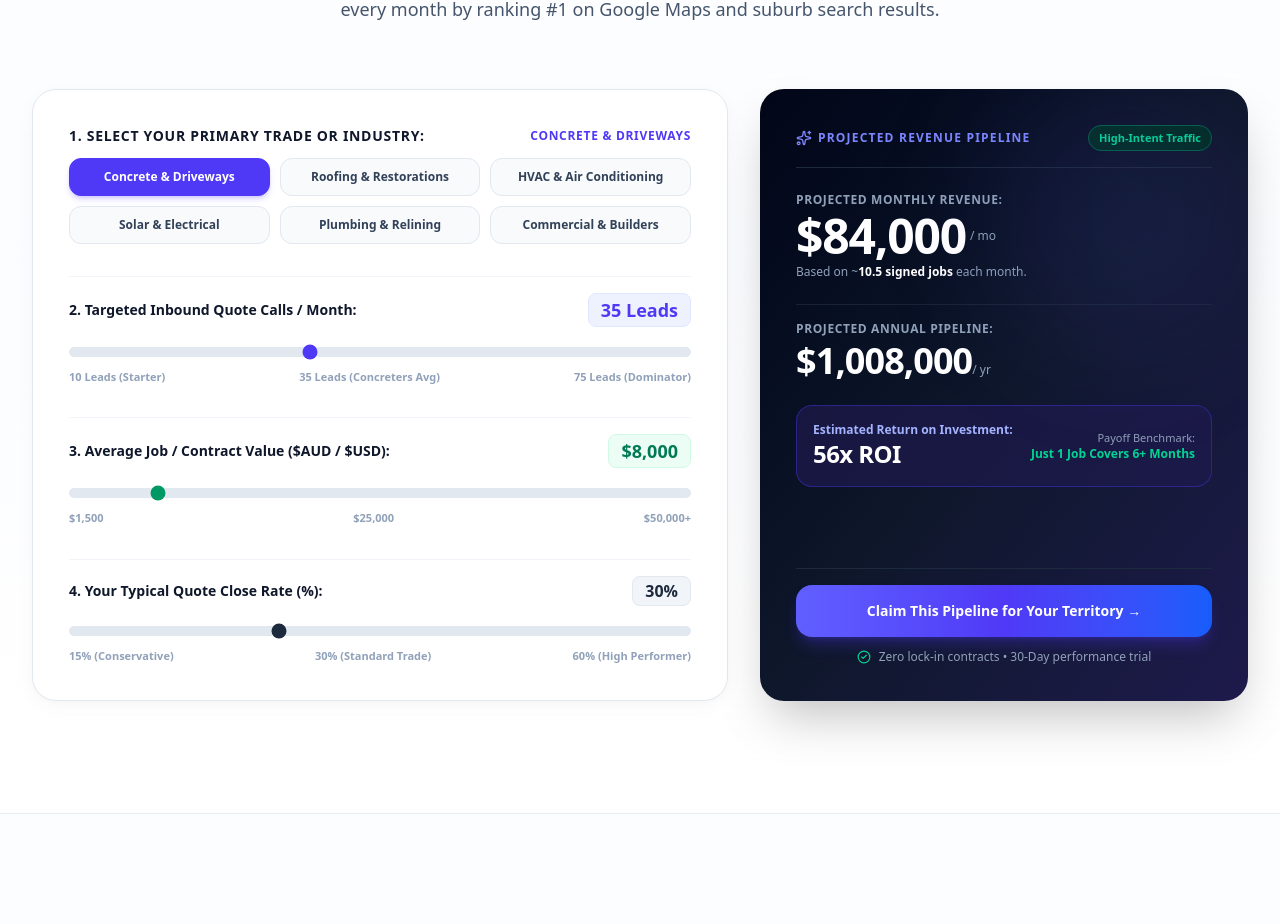
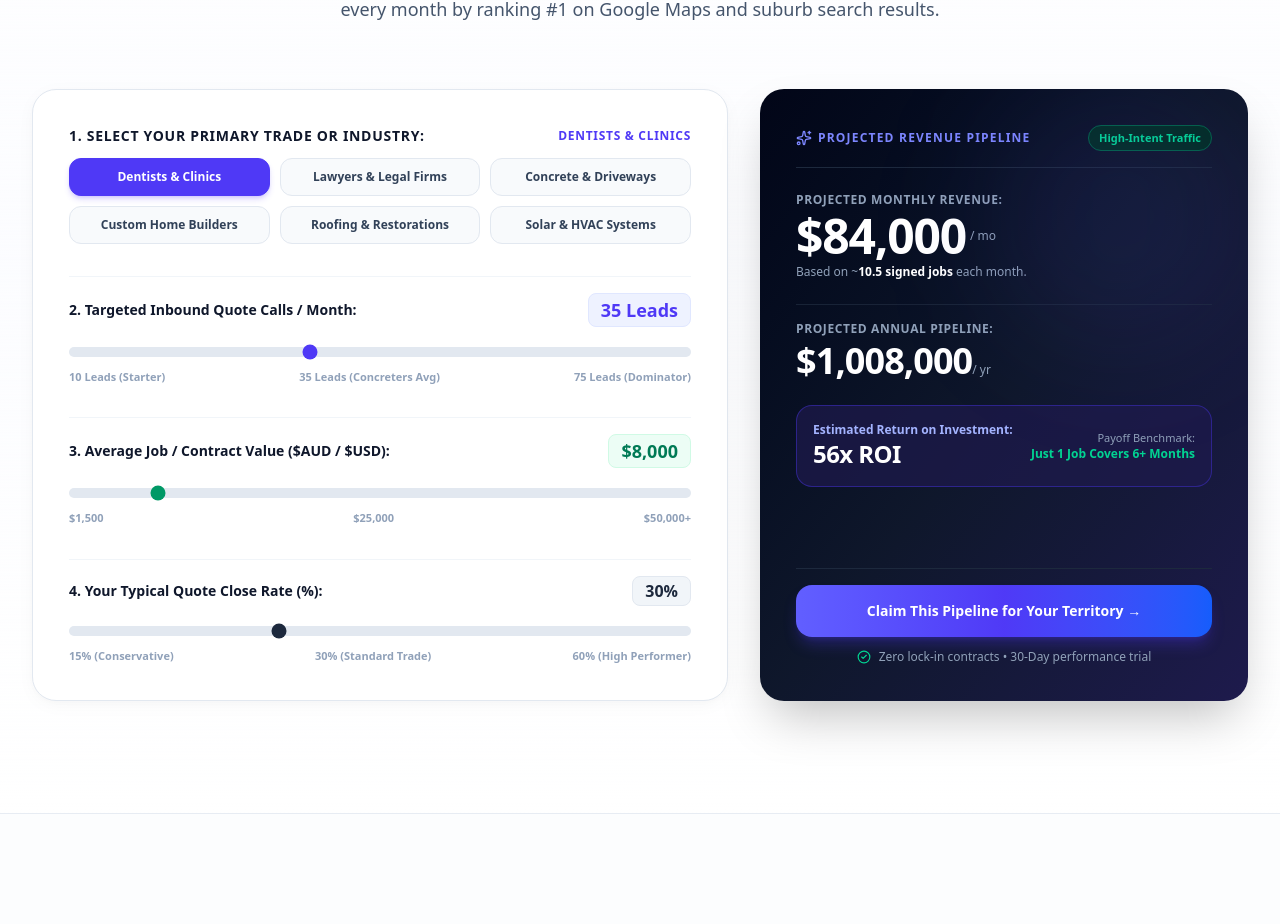
Before and after one commit to liveetcstream-beep/VORTIC-GROWTH, a Next.js app: page / in a window 1280 px wide. Shown: the part 6318-7242 px from the top of the page. Built offline with nearby package versions, Linux system fonts and the light colour scheme.

Commit message:
feat: update ROI calculator and audit form with top Gold Coast Australia high-ticket sectors including Dentists (.5k) and Lawyers ()

```diff
--- a/src/components/FreeAuditSection.tsx
+++ b/src/components/FreeAuditSection.tsx
@@ -171,13 +171,12 @@ export default function FreeAuditSection() {
                         onChange={(e) => setFormData({ ...formData, trade: e.target.value })}
                         className="w-full px-4 py-3 rounded-xl bg-slate-50 border border-slate-200 text-sm focus:outline-none focus:ring-2 focus:ring-indigo-500 focus:bg-white transition-all text-slate-900 font-medium"
                       >
+                        <option>Dental & Medical Clinic</option>
+                        <option>Lawyer & Legal Practice</option>
                         <option>Concrete & Driveways</option>
+                        <option>Custom Home Builder</option>
                         <option>Roofing & Restorations</option>
-                        <option>HVAC & Air Conditioning</option>
-                        <option>Solar & Electrical</option>
-                        <option>Plumbing & Drainage</option>
-                        <option>Custom Home Builder</option>
-                        <option>Medical / Dental Clinic</option>
+                        <option>Solar & HVAC Systems</option>
                         <option>Commercial B2B / Other</option>
                       </select>
                     </div>
--- a/src/components/RoiCalculator.tsx
+++ b/src/components/RoiCalculator.tsx
@@ -12,12 +12,12 @@ import {
 
 export default function RoiCalculator() {
   const industries = [
-    { name: "Concrete & Driveways", defaultAvgJob: 8000, defaultLeads: 35 },
-    { name: "Roofing & Restorations", defaultAvgJob: 12000, defaultLeads: 25 },
-    { name: "HVAC & Air Conditioning", defaultAvgJob: 6500, defaultLeads: 30 },
-    { name: "Solar & Electrical", defaultAvgJob: 9000, defaultLeads: 25 },
-    { name: "Plumbing & Relining", defaultAvgJob: 4500, defaultLeads: 40 },
-    { name: "Commercial & Builders", defaultAvgJob: 35000, defaultLeads: 15 },
+    { name: "Dentists & Clinics", defaultAvgJob: 5500, defaultLeads: 35 },
+    { name: "Lawyers & Legal Firms", defaultAvgJob: 14000, defaultLeads: 20 },
+    { name: "Concrete & Driveways", defaultAvgJob: 8500, defaultLeads: 35 },
+    { name: "Custom Home Builders", defaultAvgJob: 45000, defaultLeads: 12 },
+    { name: "Roofing & Restorations", defaultAvgJob: 11500, defaultLeads: 25 },
+    { name: "Solar & HVAC Systems", defaultAvgJob: 8000, defaultLeads: 30 },
   ];
 
   const [selectedIndustry, setSelectedIndustry] = useState(industries[0]);
```
